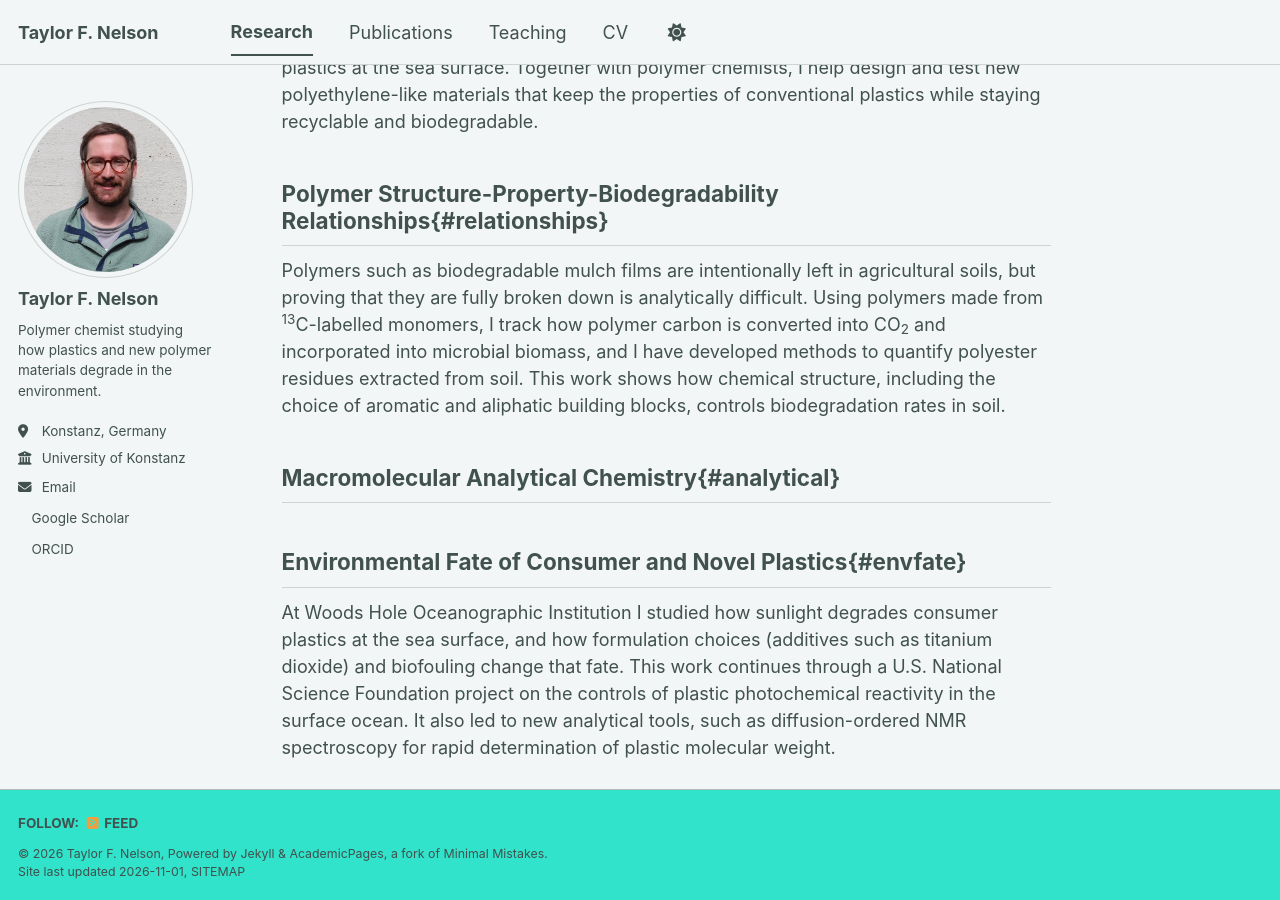
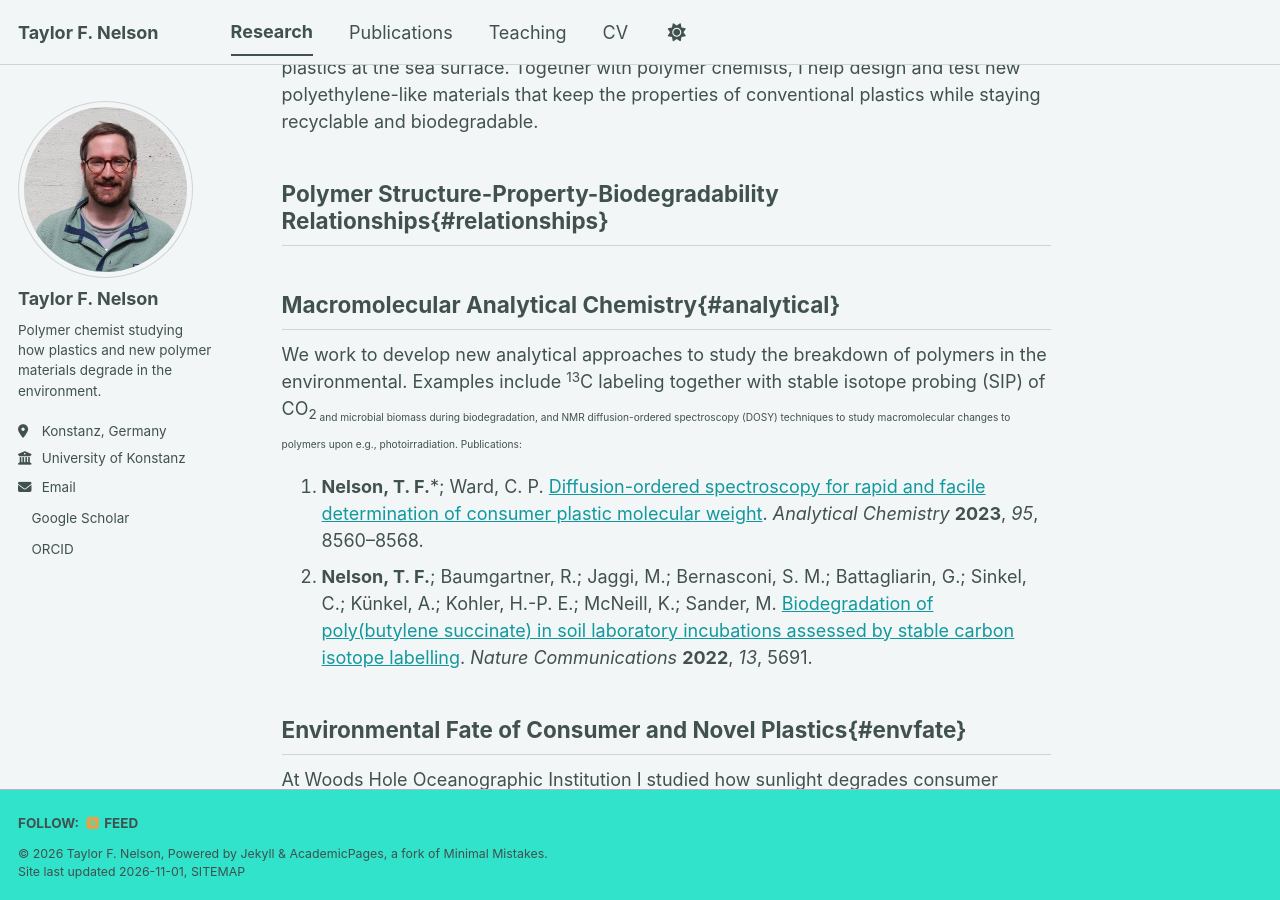
Before and after one commit to nelson-research-group/nelson-research-group.github.io, a Jekyll site: the page built from _pages/research.md, in a window 1280 px wide and 900 px high, scrolled down 329 px. Built offline with Jekyll 4.4.1, drawn with Linux system fonts in a browser that asks for light colours; a style sheet for code colours, icons or effects is not loaded.

Commit message:
updating research and publication pages

```diff
--- a/_pages/research.md
+++ b/_pages/research.md
@@ -11,10 +11,14 @@ My work combines polymer chemistry with environmental and isotope geochemistry.
 
 Polymer Structure-Property-Biodegradability Relationships{#relationships}
 ------
-Polymers such as biodegradable mulch films are intentionally left in agricultural soils, but proving that they are fully broken down is analytically difficult. Using polymers made from <sup>13</sup>C-labelled monomers, I track how polymer carbon is converted into CO<sub>2</sub> and incorporated into microbial biomass, and I have developed methods to quantify polyester residues extracted from soil. This work shows how chemical structure, including the choice of aromatic and aliphatic building blocks, controls biodegradation rates in soil.
+
 
 Macromolecular Analytical Chemistry{#analytical}
 ------
+We work to develop new analytical approaches to study the breakdown of polymers in the environmental. Examples include <sup>13</sup>C labeling together with stable isotope probing (SIP) of CO<sub>2<sub> and microbial biomass during biodegradation, and NMR diffusion-ordered spectroscopy (DOSY) techniques to study macromolecular changes to polymers upon e.g., photoirradiation.
+Publications:
+1. **Nelson, T. F.**\*; Ward, C. P. [Diffusion-ordered spectroscopy for rapid and facile determination of consumer plastic molecular weight](https://doi.org/10.1021/acs.analchem.3c00655). *Analytical Chemistry* **2023**, *95*, 8560–8568.
+1. **Nelson, T. F.**; Baumgartner, R.; Jaggi, M.; Bernasconi, S. M.; Battagliarin, G.; Sinkel, C.; Künkel, A.; Kohler, H.-P. E.; McNeill, K.; Sander, M. [Biodegradation of poly(butylene succinate) in soil laboratory incubations assessed by stable carbon isotope labelling](https://doi.org/10.1038/s41467-022-33064-8). *Nature Communications* **2022**, *13*, 5691.
 
 
 Environmental Fate of Consumer and Novel Plastics{#envfate}
```
Also changed, not shown: _pages/publications.md (+1 -1 lines).
